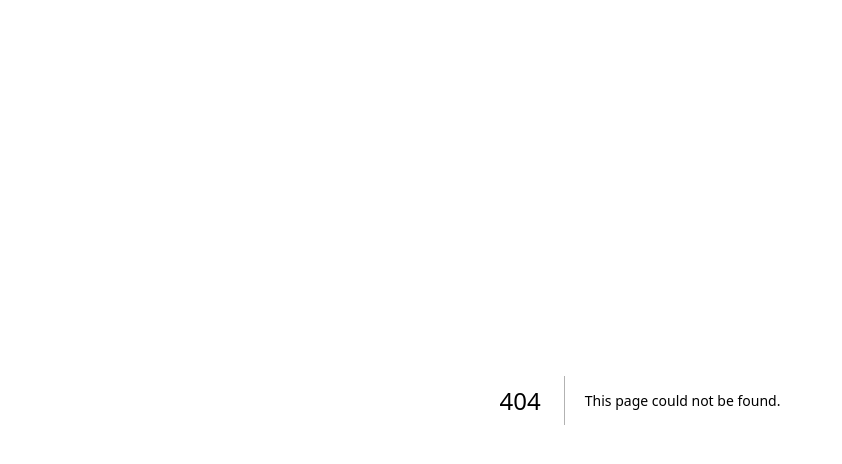
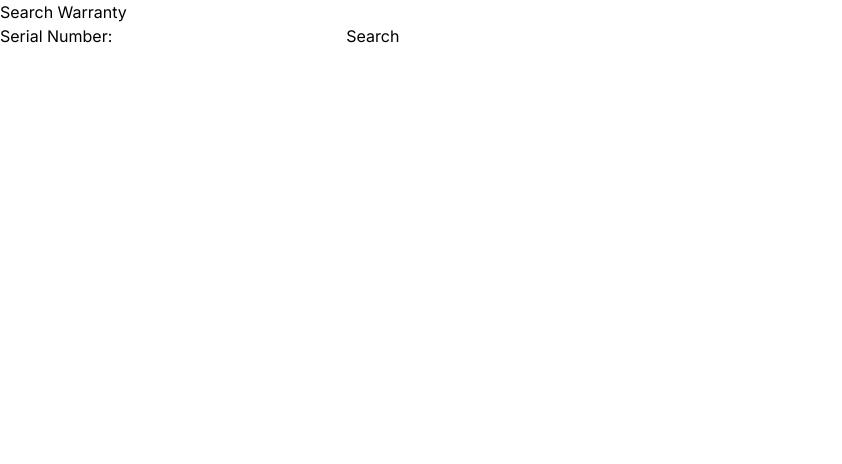
Before and after one commit to DavidSpaice/next, a Next.js app: page /mid-desk in a window 1280 px wide. Before the commit this address had no page. Shown: the top 464 px of the page, without its empty margins (0-842 px from the left). Built offline with nearby package versions, Linux system fonts and the light colour scheme.

Commit message:
added mid desk search

```diff
--- /dev/null
+++ b/app/mid-desk/Component.tsx
@@ -0,0 +1,106 @@
+"use client"
+import React, { useState } from 'react';
+import { Dayjs } from "dayjs";
+
+function MidDesk() {
+
+    interface NewItem {
+        id: any;
+        model: string;
+        serialNumber: string;
+        installationDate: Dayjs | null;
+    }
+
+    interface WarrantyType {
+        installType: string;
+        firstName: string;
+        lastName: string;
+        email: string;
+        streetAddress: string;
+        city: string;
+        stateProvince: string;
+        postalCode: string;
+        country: string;
+        phone: string;
+        dealerName: string;
+        dealerEmail: string;
+        dealerPhone: string;
+        dealerAddress: string;
+        dealerId: string;
+        extension?: string;
+        items: NewItem[];
+        agreedToTerms: boolean;
+    }
+
+    const [serialNumber, setSerialNumber] = useState('');
+    const [warrantyData, setWarrantyData] = useState<WarrantyType>();
+    const [error, setError] = useState("");
+
+    const handleSearch = async () => {
+        try {
+            const response = await fetch('https://airtek-warranty.onrender.com/warranties/search-warranty', {
+                method: 'POST',
+                headers: {
+                    'Content-Type': 'application/json',
+                },
+                body: JSON.stringify({ serialNumber }),
+            });
+
+            if (!response.ok) {
+                console.log(serialNumber);
+                setError('Warranty not found');
+                return;
+            }
+
+            const data = await response.json();
+            setWarrantyData(data);
+            setError("");
+        } catch (error) {
+            console.error('Error searching for warranty:', error);
+            setError('An error occurred while searching for warranty');
+        }
+    };
+
+
+    return (
+        <div>
+            <h1>Search Warranty</h1>
+            <div>
+                <label>
+                    Serial Number:
+                    <input
+                        type="text"
+                        value={serialNumber}
+                        onChange={(e) => setSerialNumber(e.target.value)}
+                    />
+                </label>
+                <button onClick={handleSearch}>Search</button>
+            </div>
+            {error && <p>{error}</p>}
+            {warrantyData && (
+                <div>
+                    <h2>Warranty Information:</h2>
+                    <br />
+                    <h2>Owner Name:</h2>
+                    <p>{warrantyData.firstName} {warrantyData.lastName}</p>
+                    <h2>Owner Address:</h2>
+                    <p>{warrantyData.streetAddress}</p>
+                    <p>{warrantyData.city}, {warrantyData.stateProvince}</p>
+                    <p>{warrantyData.country}, {warrantyData.postalCode}</p>
+                    <h2>Owner Phone:</h2>
+                    <p>{warrantyData.phone}</p>
+                    <h2>Owner Email:</h2>
+                    <p>{warrantyData.email}</p>
+                    <br />
+                    <p>Dealer Information:</p>
+                    <p>{warrantyData.dealerName}</p>
+                    <p>{warrantyData.dealerEmail}</p>
+                    <p>{warrantyData.dealerPhone}</p>
+                    <p>{warrantyData.dealerAddress}</p>
+                </div>
+            )}
+        </div>
+    );
+}
+
+export default MidDesk
--- /dev/null
+++ b/app/mid-desk/page.tsx
@@ -0,0 +1,11 @@
+import React from 'react'
+import MidDesk from './Component'
+
+function page() {
+
+  return (
+    <div><MidDesk /></div>
+  )
+}
+
+export default page
--- a/app/warranty-claim/Component.tsx
+++ b/app/warranty-claim/Component.tsx
@@ -84,15 +84,15 @@ const WarrantyClaimForm = () => {
   const [part, setPart] = useState<Part>({
     id: "",
     defectivePart: "",
-    defectDate: dayjs("2023-05-17"),
-    replacDate: dayjs("2023-05-17"),
+    defectDate: dayjs(),
+    replacDate: dayjs(),
   });
 
   const [newItem, setNewItem] = useState<NewItem>({
     id: "",
     model: "",
     serialNumber: "",
-    installationDate: dayjs("2023-05-17"),
+    installationDate: dayjs(),
     invoice: "",
     parts: [part],
   });
@@ -146,8 +146,8 @@ const WarrantyClaimForm = () => {
     invoice: "",
     explanation: "",
     defectivePart: "",
-    defectDate: dayjs("2023-05-17"),
-    replacDate: dayjs("2023-05-17"),
+    defectDate: dayjs(),
+    replacDate: dayjs(),
   });
 
   const [loading, setLoading] = useState(false);
```
